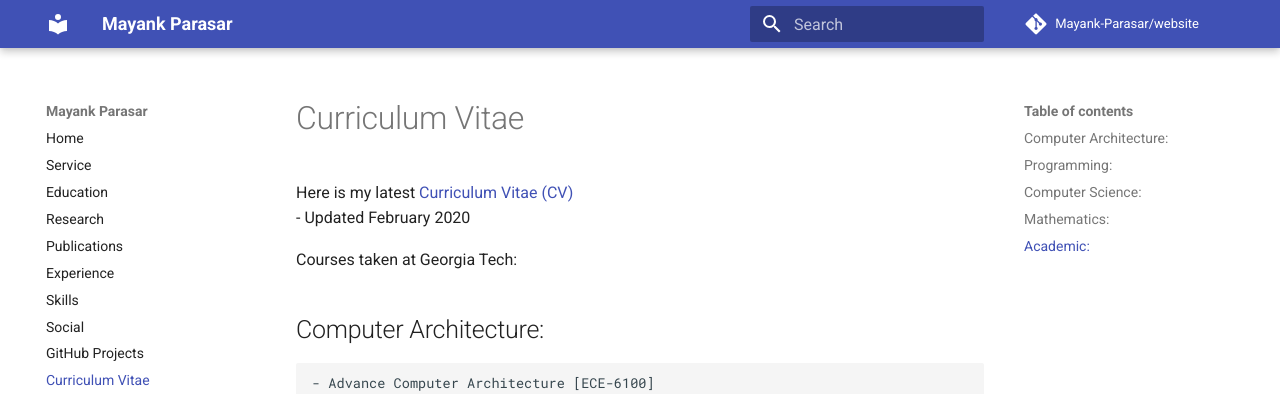
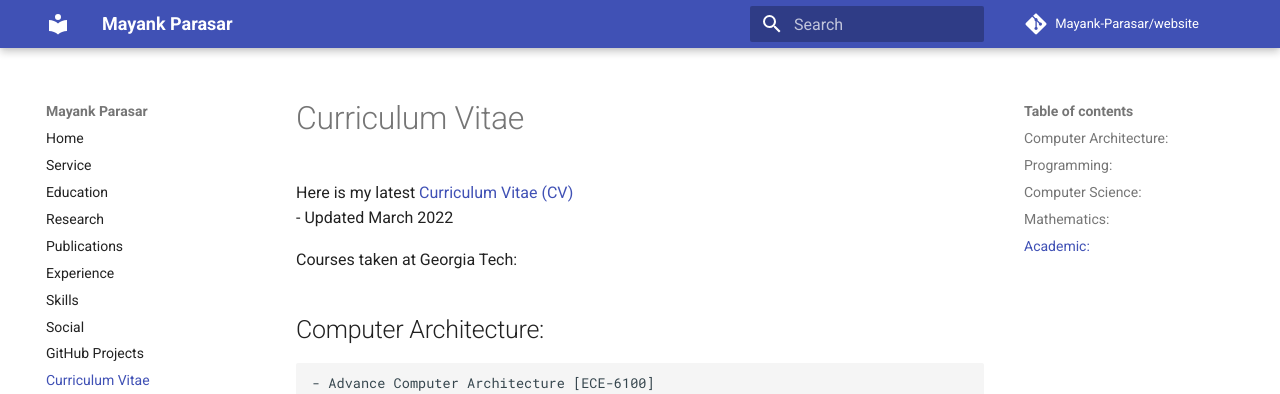
Before and after one commit to Mayank-Parasar/website, an MkDocs documentation site: the page built from docs/cv.md, in a window 1280 px wide and 1206 px high. Shown: the top 394 px of the window. Built offline with MkDocs 1.6.1 and Material for MkDocs 9.7.7, drawn with Linux system fonts in a browser that asks for light colours; comment, search, counter and statistics services are not loaded.

Commit message:
updated the resume

```diff
--- a/docs/cv.md
+++ b/docs/cv.md
@@ -1,5 +1,5 @@
 Here is my latest [Curriculum Vitae (CV)](resume/Mayank_Parasar_CV.pdf)<br>
-- Updated February 2020
+- Updated March 2022
 
 Courses taken at Georgia Tech:<br>
 
```
